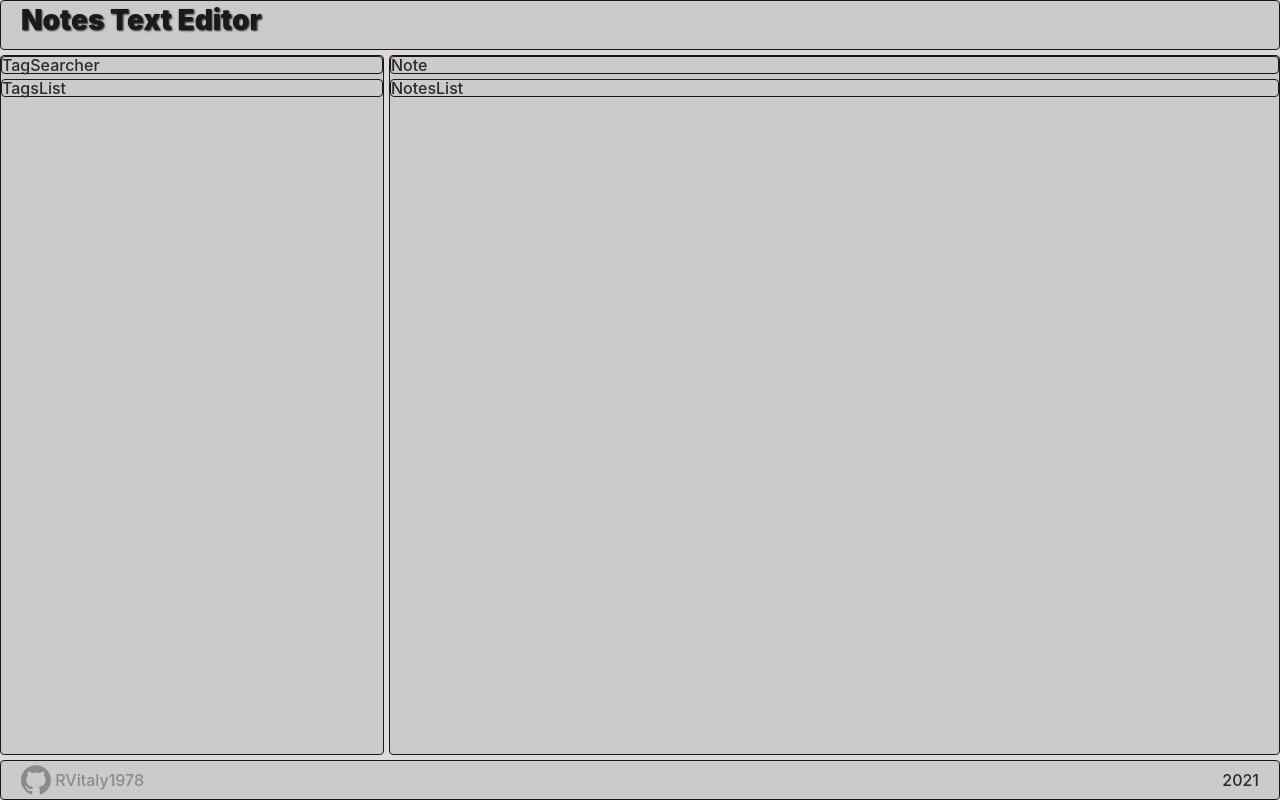
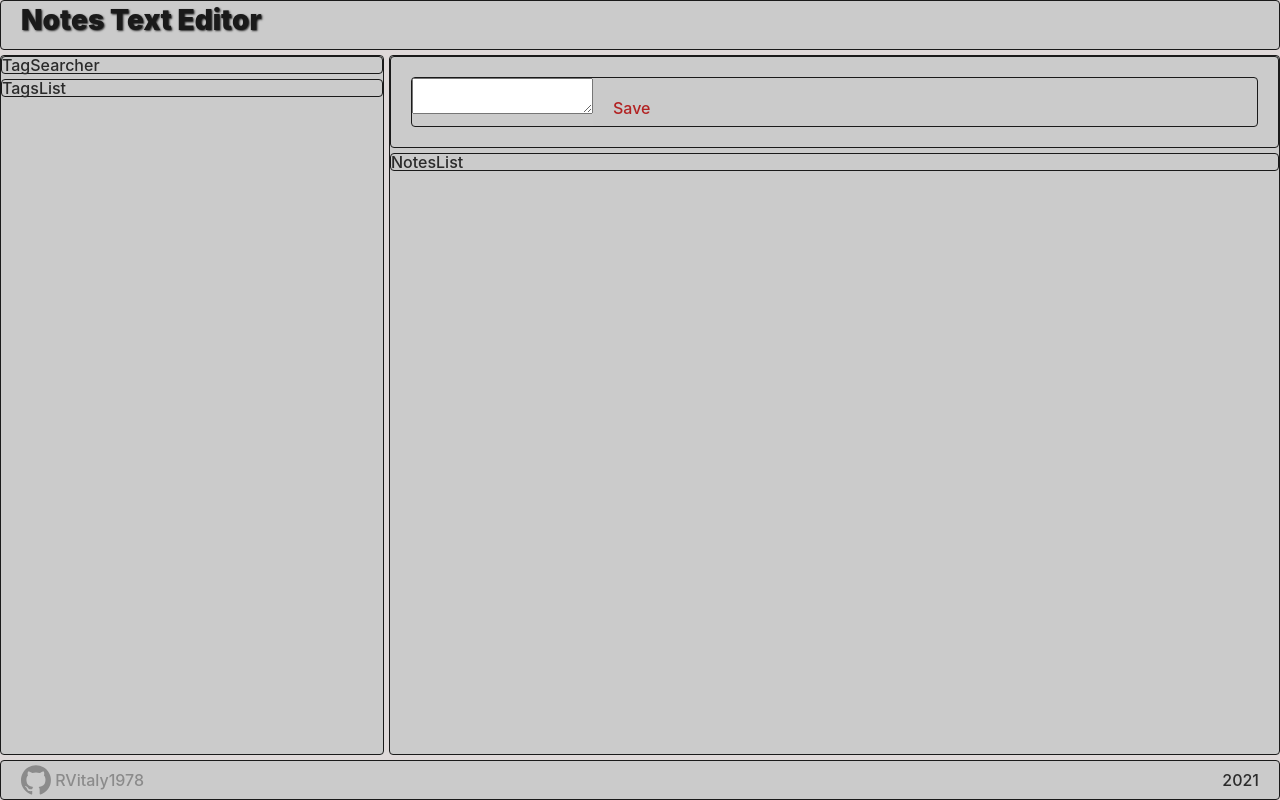
Before and after one commit to RVitaly1978/notes-text-editor, a React (Create React App) app: page / in a window 1280 px wide. Built offline with nearby package versions, Linux system fonts and the light colour scheme.

Commit message:
feat: add noteSlice and NoteEditor component

```diff
--- a/src/app/Note/Note.js
+++ b/src/app/Note/Note.js
@@ -1,9 +1,10 @@
+import NoteEditor from '../NoteEditor/NoteEditor';
 import s from './Note.module.scss';
 
 const Note = () => {
   return (
     <div className={s.container}>
-      Note
+      <NoteEditor />
     </div>
   );
 };
--- /dev/null
+++ b/src/app/NoteEditor/NoteEditor.js
@@ -0,0 +1,33 @@
+import { useState } from 'react';
+import { useDispatch } from 'react-redux';
+import { noteAdd } from '../../features/notes/notesSlice';
+import s from './NoteEditor.module.scss';
+
+const NoteEditor = () => {
+  const dispatch = useDispatch();
+  const [note, setNote] = useState('');
+
+  const handleClick = () => {
+    dispatch(noteAdd({ text: note, tags: [] }));
+  };
+
+  const handleChange = (e) => {
+    const { value } = e.target;
+    setNote(value);
+  };
+
+  return (
+    <div className={s.container}>
+      <textarea
+        onChange={handleChange}
+        value={note}
+      />
+
+      <button
+        onClick={handleClick}
+      >Save</button>
+    </div>
+  );
+};
+
+export default NoteEditor;
--- /dev/null
+++ b/src/app/NoteEditor/NoteEditor.module.scss
@@ -0,0 +1,10 @@
+@import '../../styles/abstract/abstracts';
+
+.container {
+  margin: 2rem;
+
+  background-color: $color-background-view;
+
+  border: $border;
+  border-radius: $radius-border-view;
+}
--- a/src/features/notes/notesSlice.js
+++ b/src/features/notes/notesSlice.js
@@ -1,9 +1,14 @@
-import { createEntityAdapter, createSlice } from '@reduxjs/toolkit';
+import {
+  createAction,
+  createEntityAdapter,
+  createSlice,
+} from '@reduxjs/toolkit';
+import { v4 as uuid } from 'uuid';
 
 export const name = 'notes';
 
 const notesAdapter = createEntityAdapter({
-  sortComparer: (a, b) => a.id.localeCompare(b.id),
+  sortComparer: (a, b) => a.editAt.localeCompare(b.editAt),
 });
 
 const initialState = {};
@@ -18,6 +23,26 @@ const notesSlice = createSlice({
 });
 
 export const {
+  noteAdded,
+} = notesSlice.actions;
+
+export const noteAdd = createAction(
+  noteAdded.toString(),
+  ({ text, tags }) => {
+    const date = new Date().toISOString();
+    return {
+      payload: {
+        text,
+        id: uuid(),
+        createdAt: date,
+        editAt: date,
+        tags,
+      },
+    };
+  }
+);
+
+export const {
   selectAll: selectAllNotes,
   selectById: selectNoteById,
 } = notesAdapter.getSelectors((state) => state[name]);
```
